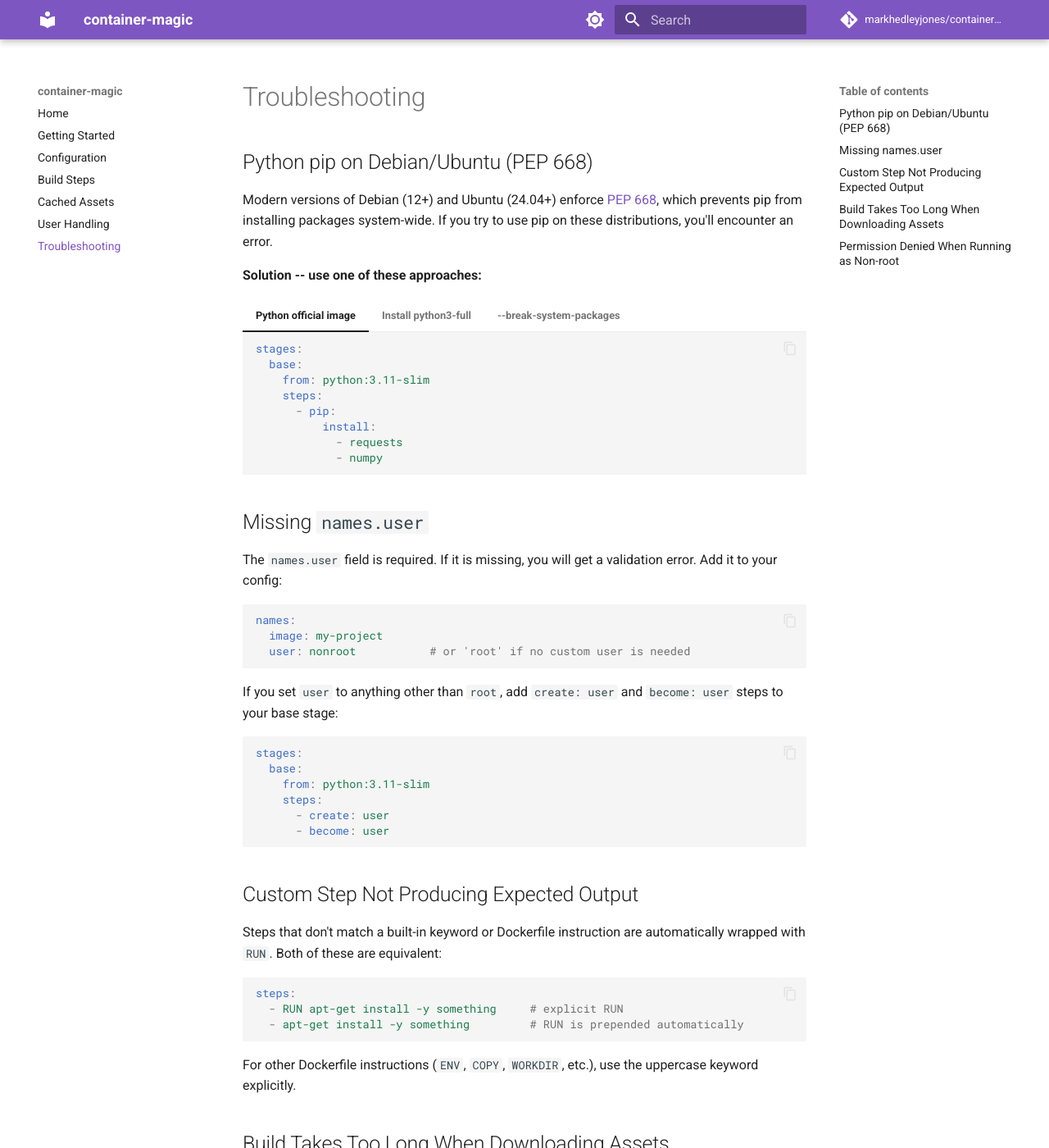
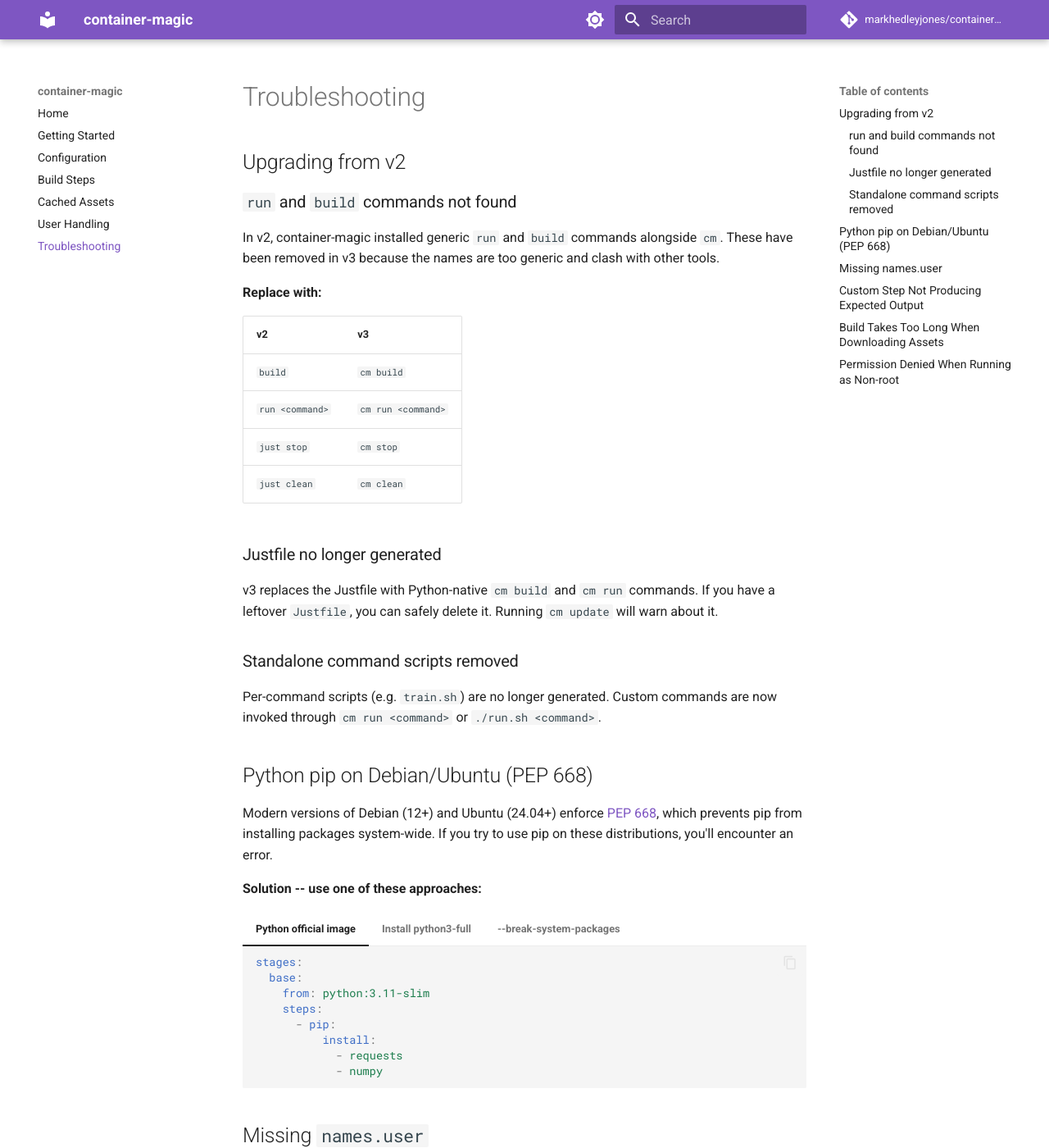
Before and after one commit to markhedleyjones/container-magic, an MkDocs documentation site: the page built from docs/troubleshooting.md, in a window 1280 px wide and 1400 px high. Shown: the whole window at 82% size. Built offline with MkDocs 1.6.1 and Material for MkDocs 9.7.7, drawn with Linux system fonts in a browser that asks for light colours; comment, search, counter and statistics services are not loaded.

Commit message:
docs: add stop/clean commands and v2 migration guide
- Add cm stop and cm clean to CLI commands reference
- Add troubleshooting section for upgrading from v2
- Document removal of generic run/build entry points
- Document Justfile and standalone script removal

```diff
--- a/docs/troubleshooting.md
+++ b/docs/troubleshooting.md
@@ -1,4 +1,27 @@
 # Troubleshooting
+
+## Upgrading from v2
+
+### `run` and `build` commands not found
+
+In v2, container-magic installed generic `run` and `build` commands alongside `cm`. These have been removed in v3 because the names are too generic and clash with other tools.
+
+**Replace with:**
+
+| v2 | v3 |
+|----|-----|
+| `build` | `cm build` |
+| `run <command>` | `cm run <command>` |
+| `just stop` | `cm stop` |
+| `just clean` | `cm clean` |
+
+### Justfile no longer generated
+
+v3 replaces the Justfile with Python-native `cm build` and `cm run` commands. If you have a leftover `Justfile`, you can safely delete it. Running `cm update` will warn about it.
+
+### Standalone command scripts removed
+
+Per-command scripts (e.g. `train.sh`) are no longer generated. Custom commands are now invoked through `cm run <command>` or `./run.sh <command>`.
 
 ## Python pip on Debian/Ubuntu (PEP 668)
 
```
Also changed, not shown: docs/getting-started.md (+4 -0 lines).
